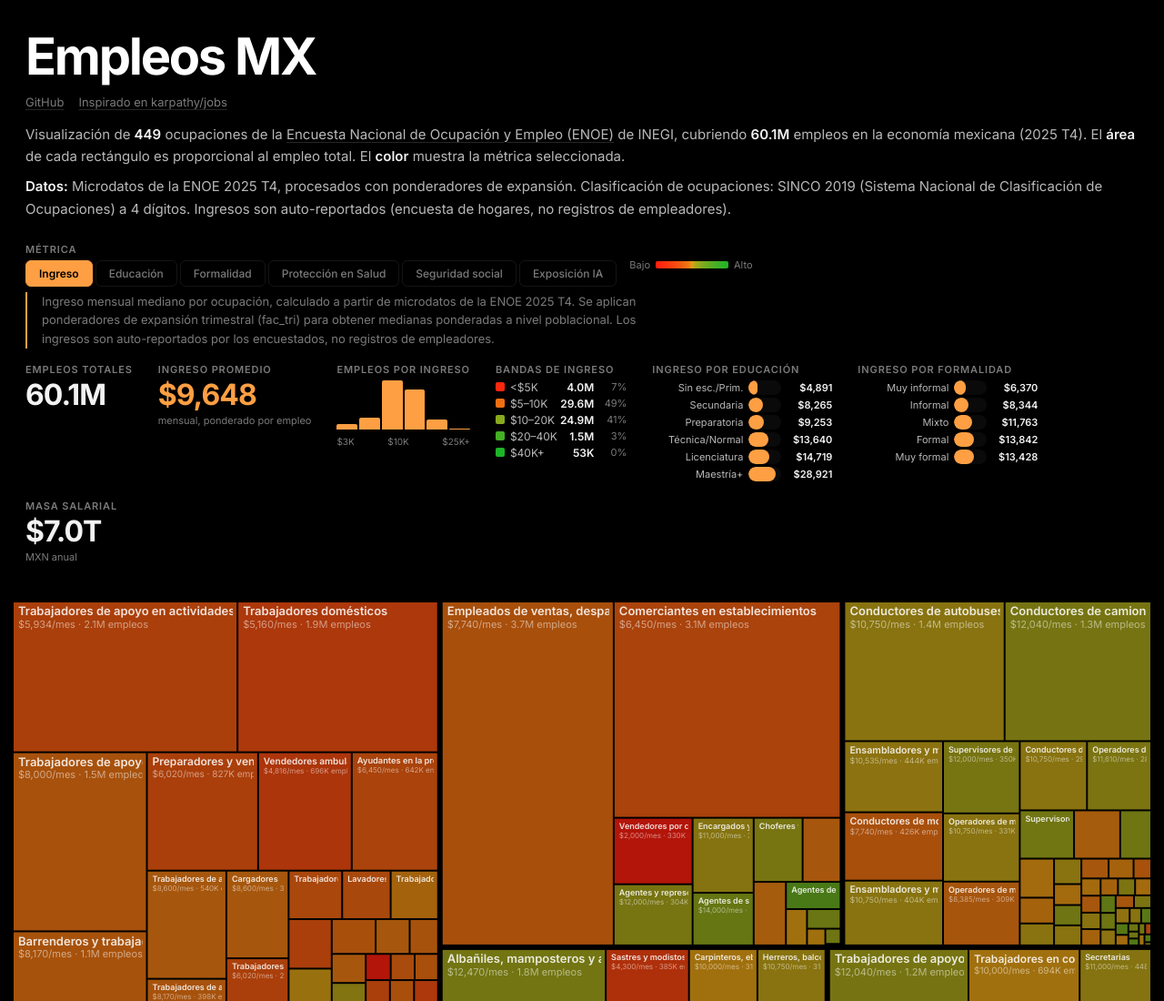
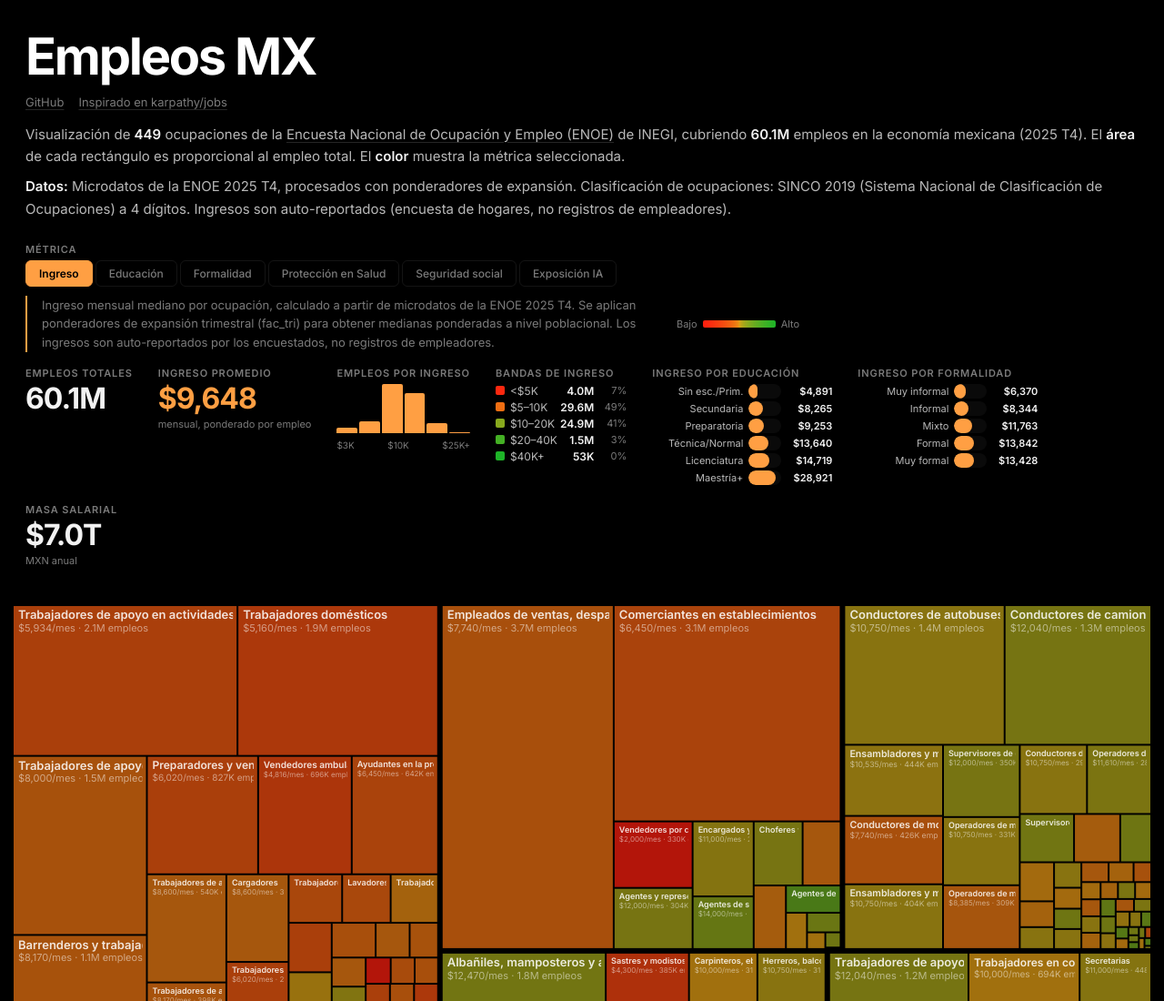
Before and after one commit to sjbp/mexico-jobs, a plain HTML site: page site/index.html in a window 1280 px wide. Shown: the top 1100 px of the page at 91% size. Drawn offline with Linux system fonts and the light colour scheme; a script that the page names is missing.

Commit message:
Move gradient legend below metric tabs, next to description
Co-Authored-By: Claude Opus 4.6 (1M context) <noreply@anthropic.com>

```diff
--- a/site/index.html
+++ b/site/index.html
@@ -133,12 +133,12 @@ body {
 .hbar-fill { height: 100%; border-radius: 8px; background: var(--accent); }
 .hbar-val { width: 50px; flex-shrink: 0; font-size: 11px; color: var(--text-primary); text-align: right; font-weight: 600; }
 
-.controls-row {
+.methodology-row {
   display: flex;
   align-items: center;
-  gap: 14px;
-  flex-wrap: wrap;
-  margin-bottom: 6px;
+  gap: 16px;
+  margin-top: 10px;
+  margin-bottom: 16px;
 }
 
 .color-toggle {
@@ -174,6 +174,7 @@ body {
   gap: 6px;
   font-size: 11px;
   color: var(--text-muted);
+  flex-shrink: 0;
 }
 .gradient-legend canvas { border-radius: 2px; }
 
@@ -182,7 +183,7 @@ body {
   line-height: 1.6;
   color: var(--text-muted);
   max-width: 700px;
-  margin-bottom: 16px;
+  margin: 0;
   text-wrap: pretty;
   border-left: 2px solid var(--accent);
   padding-left: 16px;
@@ -240,7 +241,6 @@ canvas#canvas {
     <p><b>Datos:</b> Microdatos de la ENOE 2025 T4, procesados con ponderadores de expansi&oacute;n. Clasificaci&oacute;n de ocupaciones: SINCO 2019 (Sistema Nacional de Clasificaci&oacute;n de Ocupaciones) a 4 d&iacute;gitos. Ingresos son auto-reportados (encuesta de hogares, no registros de empleadores).</p>
   </div>
 
-  <div class="controls-row">
   <div class="stat-section">
     <h3>M&eacute;trica</h3>
     <div class="color-toggle" id="colorToggle">
@@ -252,14 +252,15 @@ canvas#canvas {
       <button data-mode="exposure">Exposici&oacute;n IA</button>
     </div>
   </div>
+
+  <div class="methodology-row">
+    <p class="methodology" id="methodology"></p>
     <div class="gradient-legend">
       <span id="legendLow">Bajo</span>
       <canvas id="gradientLegend" width="80" height="8"></canvas>
       <span id="legendHigh">Alto</span>
     </div>
   </div>
-
-  <p class="methodology" id="methodology"></p>
 
   <div class="stats-row">
     <div class="stat-section">
@@ -1060,6 +1061,10 @@ document.getElementById("colorToggle").addEventListener("click", (e) => {
   requestAnimationFrame(resize);
 });
 
+// ── Init ────────────────────────────────────────────────────────────────
+updateMethodology();
+drawGradientLegend();
+
 // ── Load ───────────────────────────────────────────────────────────────
 
 fetch("data.json")
```
Lines whose indentation alone changed are shown as unchanged.
